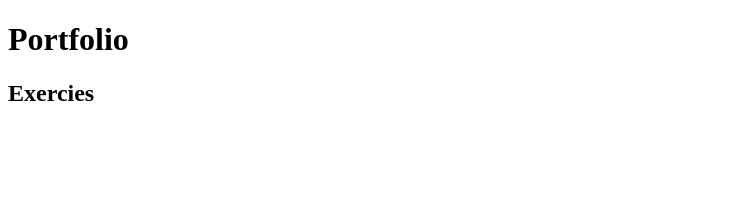
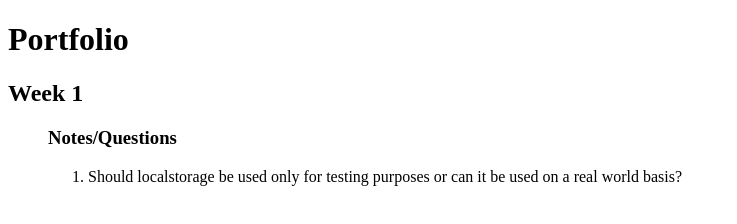
Before and after one commit to NathanielSnow/WDD330, a plain HTML site: page Week 1/index.html in a window 1280 px wide. Shown: the whole page, without its empty margins (0-737 px from the left). Drawn offline with Linux system fonts and the light colour scheme; files whose address does not match are found by name.

Commit message:
Update index.html

```diff
--- a/Week 1/index.html
+++ b/Week 1/index.html
@@ -12,7 +12,15 @@
   </head>
   <body>
     <h1>Portfolio</h1>
-    <h2>Exercies</h2>
-    <ol id="exercise_list"></ol>
+    <h2>Week 1</h2>
+    <ul>
+      <h3>Notes/Questions</h3>
+      <ol>
+        <li>
+          Should localstorage be used only for testing purposes or can it be
+          used on a real world basis?
+        </li>
+      </ol>
+    </ul>
   </body>
 </html>
```
